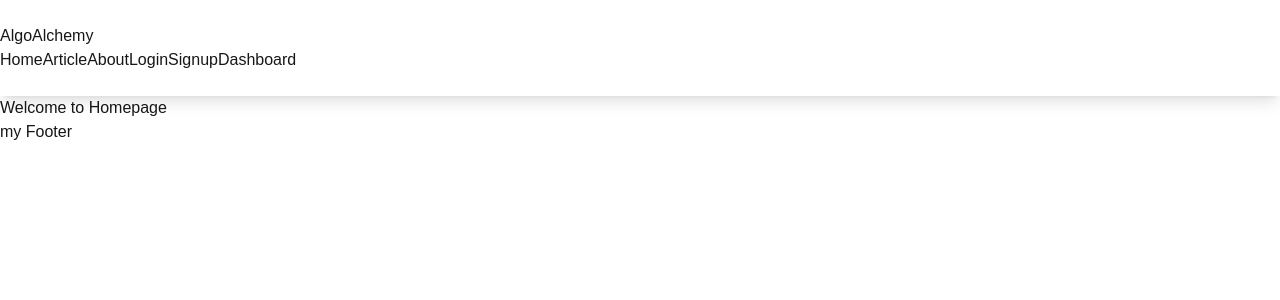
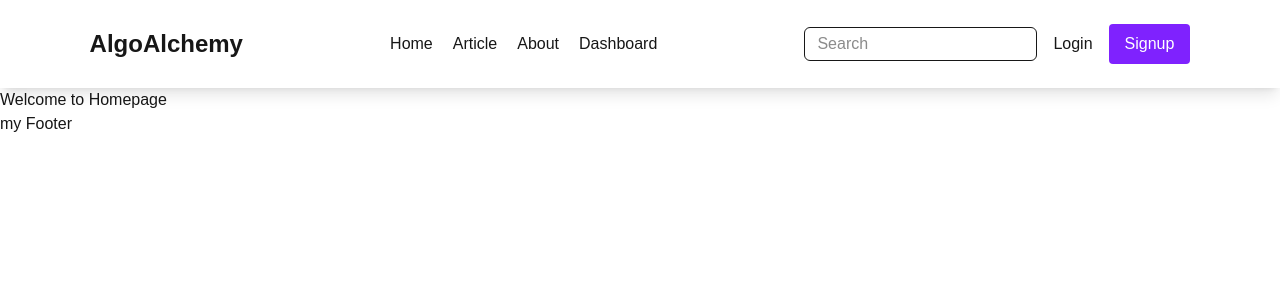
Before and after one commit to MuhammadDan/blog-app, a Next.js app: page / in a window 1280 px wide. Shown: the top 300 px of the page. Built offline with nearby package versions, Linux system fonts and the light colour scheme.

Commit message:
My third day of his project

```diff
--- a/app/layout.js
+++ b/app/layout.js
@@ -20,27 +20,33 @@ export const metadata = {
 const menus = [
   {
     label: 'Home',
-    href: '/'
+    href: '/',
+    button: false
   },
    {
     label: 'Article',
-    href: '/article'
+    href: '/article',
+    button: false
   },
    {
     label: 'About',
-    href: '/about'
+    href: '/about',
+    button: false
   },
-  {
-    label: 'Login',
-    href: '/login'
-  },
-  {
-    label: 'Signup',
-    href: '/signup'
-  },
+  // {
+  //   label: 'Login',
+  //   href: '/login',
+  //   button: false
+  // },
+  // {
+  //   label: 'Signup',
+  //   href: '/signup',
+  //   button: true
+  // },
   {
     label: 'Dashboard',
-    href: '/dashboard'
+    href: '/dashboard',
+    button: false
   },
 ]
 
@@ -50,14 +56,23 @@ export default function RootLayout({ children }) {
       <body
         className={`${geistSans.variable} ${geistMono.variable} antialiased`}
       >
-        <nav className="bg-white shadow-lg sticky top-0 left-0 w-full py-6">
-          <h1>AlgoAlchemy</h1>
-          <div>
+        <nav className="px-[7%] bg-white shadow-lg sticky top-0 left-0 w-full py-6 flex justify-between items-center">
+          <h1 className="text-left text-2xl font-bold">AlgoAlchemy</h1>
+          <div className="flex gap-5 justify-center flex-1 items-center">
           {
             menus.map((item,index)=>(
-              <Link key={index} href={item.href}>{item.label}</Link>
+              <Link key={index} href={item.href} className={item.button ? 'bg-violet-600 px-8 py-3 rounded text-white' : null}>{item.label}</Link>
             ))
           }
+          </div>
+          <div className="flex items-center gap-4">
+            <input type="text" placeholder="Search" className="border px-3 py-1 rounded-md" />
+            <Link href="/login">Login</Link>
+            <Link
+             href="/signup"
+             className="bg-violet-600 px-4 py-2 rounded text-white"
+             >Signup</Link>
+
           </div>
         </nav>
         <section>{children}</section>
```
